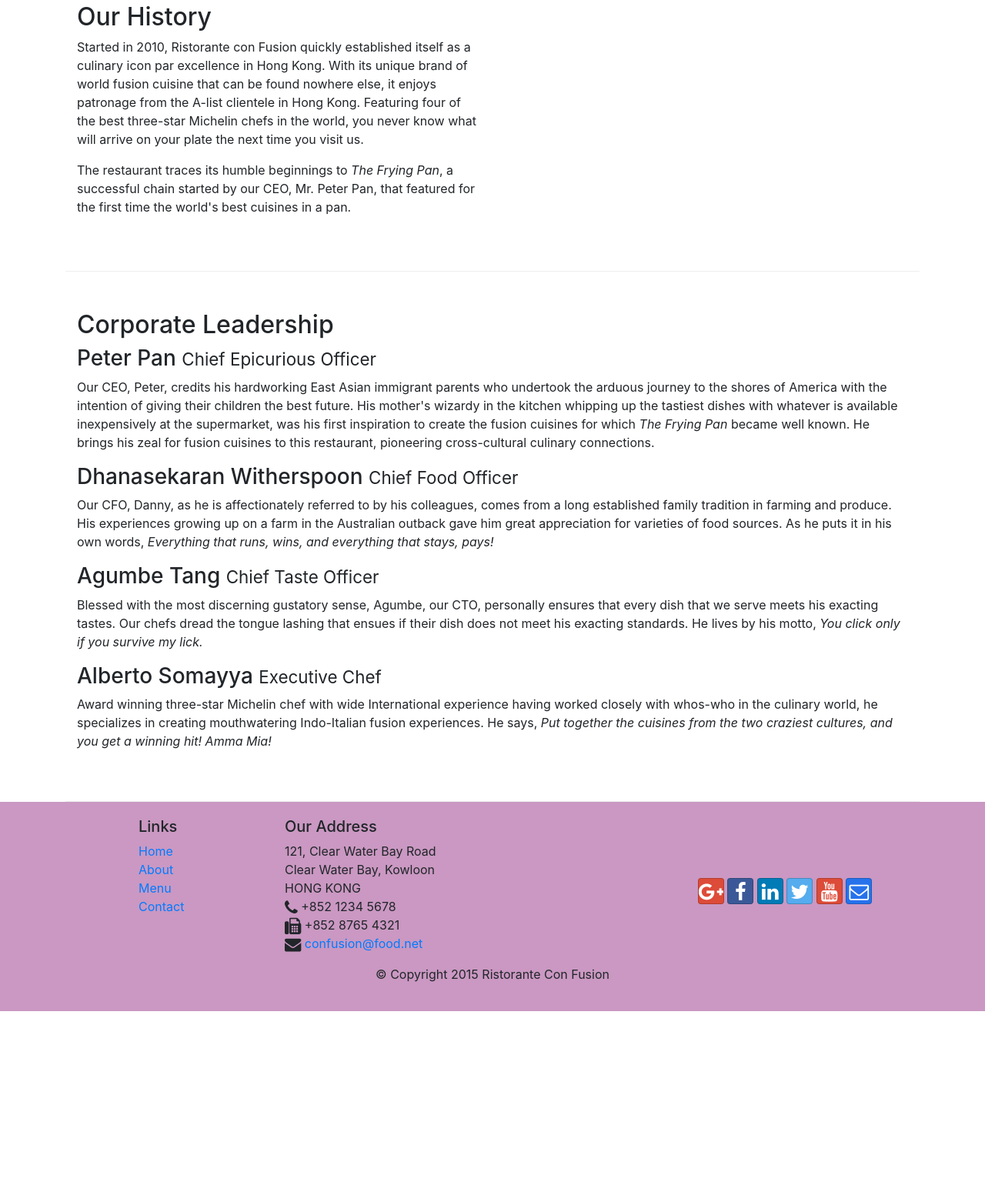
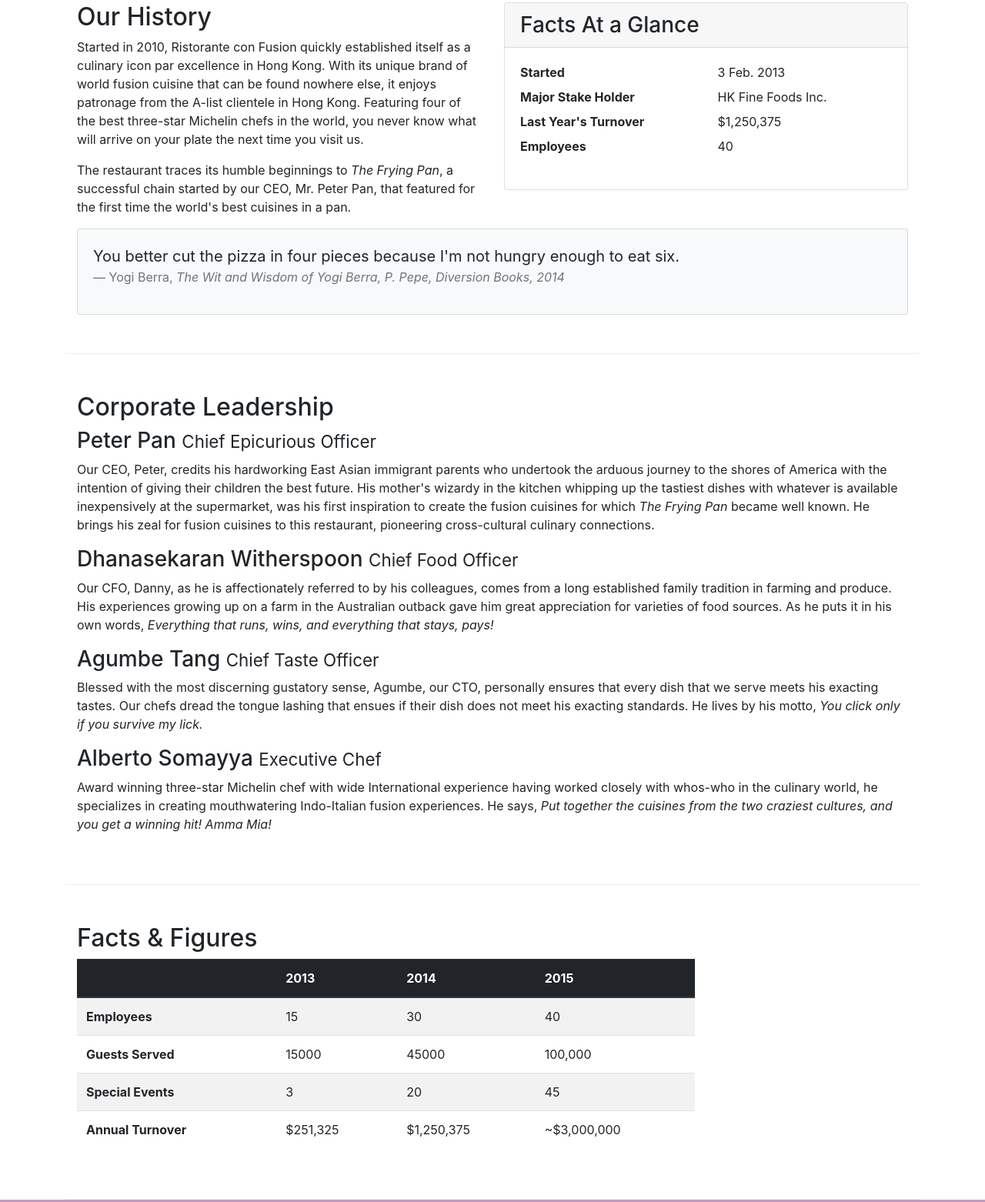
Before and after one commit to HaipengLi/BootstrapCodeBlocks, a website: page aboutus.html in a window 1280 px wide. Shown: the part 488-2050 px from the top of the page at 77% size. Before the commit the page ends 1802 px from the top, so only its background shows below. Drawn offline with nearby package versions, Linux system fonts and the light colour scheme.

Commit message:
add table and card

```diff
--- a/aboutus.html
+++ b/aboutus.html
@@ -70,7 +70,35 @@
                 <p>Started in 2010, Ristorante con Fusion quickly established itself as a culinary icon par excellence in Hong Kong. With its unique brand of world fusion cuisine that can be found nowhere else, it enjoys patronage from the A-list clientele in Hong Kong.  Featuring four of the best three-star Michelin chefs in the world, you never know what will arrive on your plate the next time you visit us.</p>
                 <p>The restaurant traces its humble beginnings to <em>The Frying Pan</em>, a successful chain started by our CEO, Mr. Peter Pan, that featured for the first time the world's best cuisines in a pan.</p>
             </div>
-            <div>
+            <div class="col-sm">
+                <div class="card">
+                    <h3 class="card-header">Facts At a Glance</h3>
+                    <div class="card-body">
+                        <dl class="row">
+                                <dt class="col-6">Started</dt>
+                                <dd class="col-6">3 Feb. 2013</dd>
+                                <dt class="col-6">Major Stake Holder</dt>
+                                <dd class="col-6">HK Fine Foods Inc.</dd>
+                                <dt class="col-6">Last Year's Turnover</dt>
+                                <dd class="col-6">$1,250,375</dd>
+                                <dt class="col-6">Employees</dt>
+                                <dd class="col-6">40</dd>
+                        </dl>
+
+                    </div>
+                </div>
+            </div>
+            <div class="col-12">
+                <div class="card card-body bg-light">
+                    <blockquote class="blockquote">
+                            <p class="mb-0">You better cut the pizza in four pieces because
+                                I'm not hungry enough to eat six.</p>
+                            <footer class="blockquote-footer">Yogi Berra,
+                                <cite title="Source Title">The Wit and Wisdom of Yogi Berra,
+                                P. Pepe, Diversion Books, 2014</cite>
+                            </footer>
+                    </blockquote>
+                </div>
             </div>
         </div>
 
@@ -88,13 +116,58 @@
                 <p class="d-none d-sm-block">Award winning three-star Michelin chef with wide International experience having worked closely with whos-who in the culinary world, he specializes in creating mouthwatering Indo-Italian fusion experiences. He says, <em>Put together the cuisines from the two craziest cultures, and you get a winning hit! Amma Mia!</em></p>
             </div>
        </div>
+       <div class="row row-content">
+           <div class="col-12 col-sm-9">
+               <h2>Facts &amp; Figures</h2>
+               <div class="table-responsive">
+                    <table class="table table-striped">
+                    <thead class="thead-dark">
+                        <tr>
+                            <th>&nbsp;</th>
+                            <th>2013</th>
+                            <th>2014</th>
+                            <th>2015</th>
+                        </tr>
+                    </thead>
+                    <tbody>
+                        <tr>
+                            <th>Employees</th>
+                            <td>15</td>
+                            <td>30</td>
+                            <td>40</td>
+                        </tr>
+                        <tr>
+                            <th>Guests Served</th>
+                            <td>15000</td>
+                            <td>45000</td>
+                            <td>100,000</td>
+                        </tr>
+                        <tr>
+                            <th>Special Events</th>
+                            <td>3</td>
+                            <td>20</td>
+                            <td>45</td>
+                        </tr>
+                        <tr>
+                            <th>Annual Turnover</th>
+                            <td>$251,325</td>
+                            <td>$1,250,375</td>
+                            <td>~$3,000,000</td>
+                        </tr>
+                    </tbody>
+                    </table>
+                    </div>
+           </div>
+           <div class="col-12 col-sm-3">
 
+           </div>
+       </div>
     </div>
 
     <footer class="footer">
         <div class="container">
             <div class="row">
-                <div class="col-5 offset-1 col-sm-2">
+                <div class="col-5 col-sm-3 ml-auto">
                     <h5>Links</h5>
                     <ul class="list-unstyled">
                         <li><a href="./index.html">Home</a></li>
@@ -103,7 +176,7 @@
                         <li><a href="./contactus.html">Contact</a></li>
                     </ul>
                 </div>
-                <div class="col-6 col-sm-5">
+                <div class="col-6 col-sm-4">
                     <h5>Our Address</h5>
                     <address>
 		              121, Clear Water Bay Road<br>
@@ -114,8 +187,8 @@
 		              <span class="fa fa-envelope fa-lg"></span><a href="mailto:confusion@food.net"> confusion@food.net</a>
 		           </address>
                 </div>
-                <div class="col-sm align-self-center">
-                    <div style="text-align:center">
+                <div class="col col-sm-4 align-self-center">
+                    <div style="text-align: center">
                         <a class="btn btn-social-icon btn-google" href="http://google.com/+"><i class="fa fa-google-plus"></i></a>
                         <a class="btn btn-social-icon btn-facebook" href="http://www.facebook.com/profile.php?id="><i class="fa fa-facebook"></i></a>
                         <a class="btn btn-social-icon btn-linkedin" href="http://www.linkedin.com/in/"><i class="fa fa-linkedin"></i></a>
@@ -126,7 +199,7 @@
                 </div>
            </div>
            <div class="row justify-content-center">
-                <div class="col-auto">
+                <div class="col-auto"> <!-- depend on the content -->
                     <p>© Copyright 2015 Ristorante Con Fusion</p>
                 </div>
            </div>
```
Also changed, not shown: contactus.html (+9 -10 lines). Lines whose indentation alone changed are shown as unchanged.
